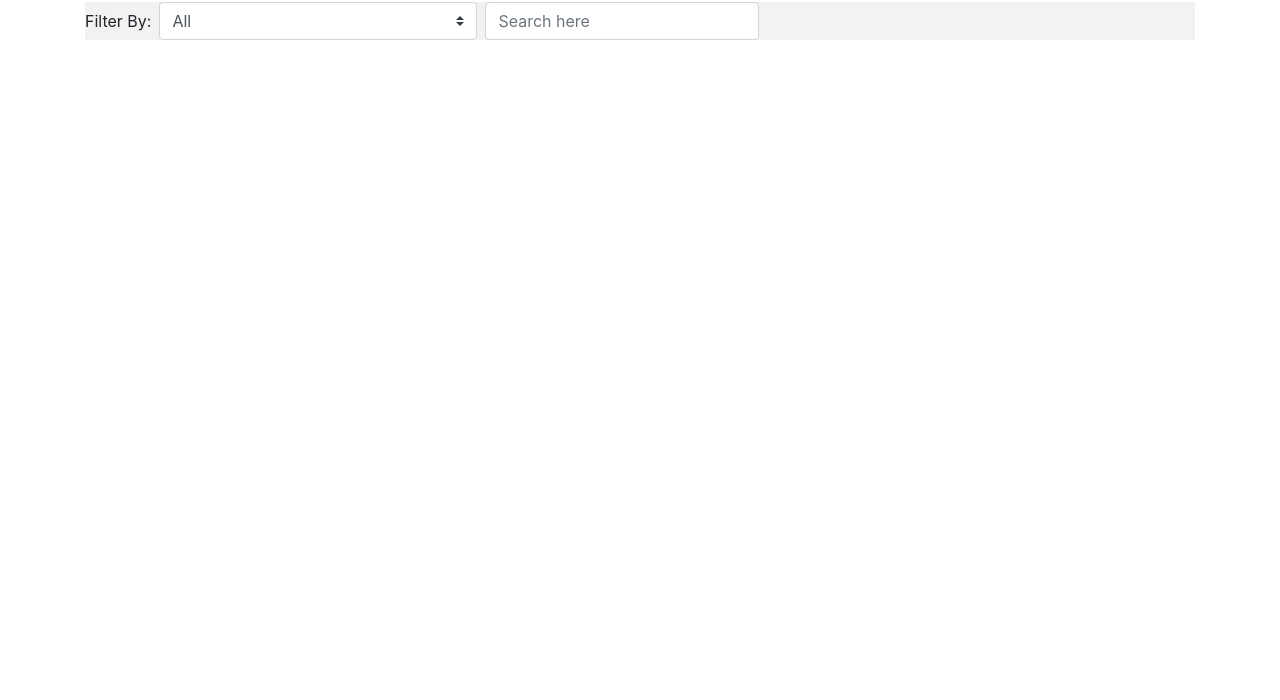
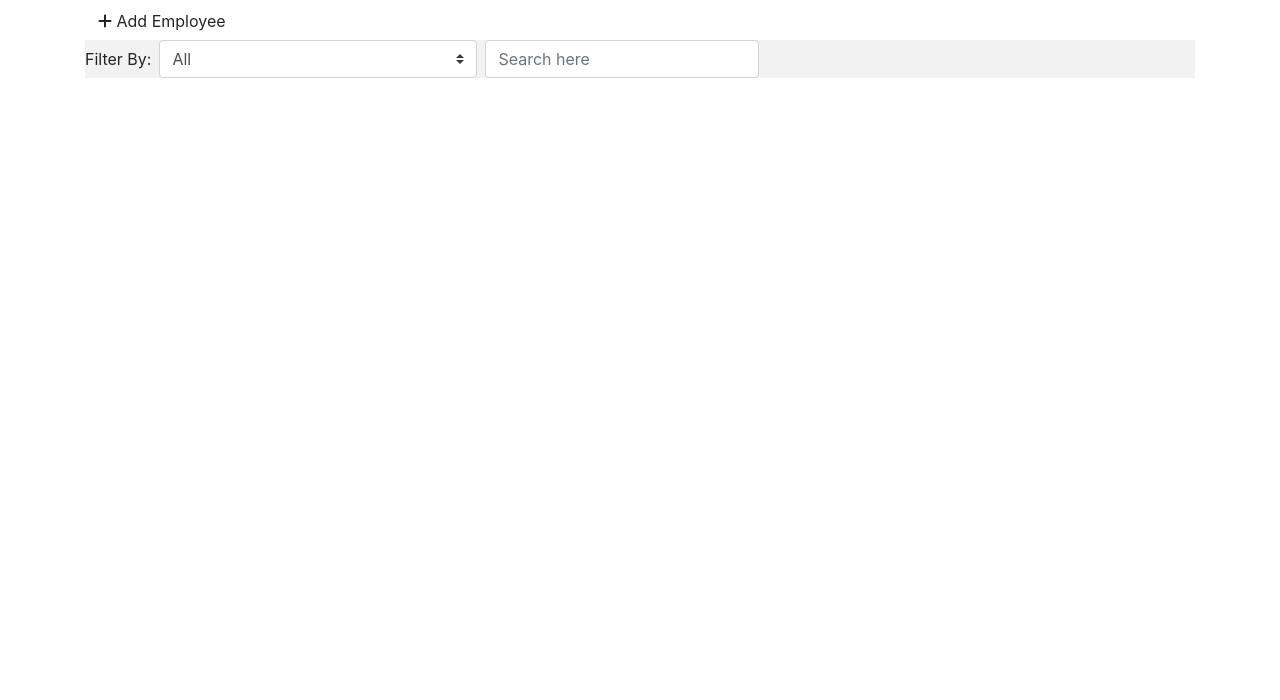
Before and after one commit to MUMT-IT/IT-frontend, a website: page app/index.html at #!/employees in a window 1280 px wide. Shown: the part 100-800 px from the top of the page. Drawn offline with nearby package versions, Linux system fonts and the light colour scheme; some packages are replaced by stand-ins of ours; no server answers.

Commit message:
added and styled a link to add employee page
added font-awesome

```diff
--- a/app/employees/employees.html
+++ b/app/employees/employees.html
@@ -1,4 +1,7 @@
 <h2>People Directory</h2>
+<a href="#!/employees/add" role="button" class="btn btn-default">
+  <span class="fa fa-plus" aria-hidden="true"></span> Add Employee
+</a>
 <form style="background-color: #f2f2f2;" class="panel">
   <div class="form-inline form-group card-block">
     <label for="affilselect">Filter By: </label>
--- a/app/index.html
+++ b/app/index.html
@@ -7,6 +7,7 @@
       <meta name="description" content="">
       <meta name="viewport" content="width=device-width, initial-scale=1, shrink-to-fit=no">
       <link rel="stylesheet" href="bower_components/bootstrap/dist/css/bootstrap.css">
+      <link rel="stylesheet" href="bower_components/font-awesome/css/font-awesome.min.css">
     </head>
     <body ng-app="myApp">
       <header>
```
